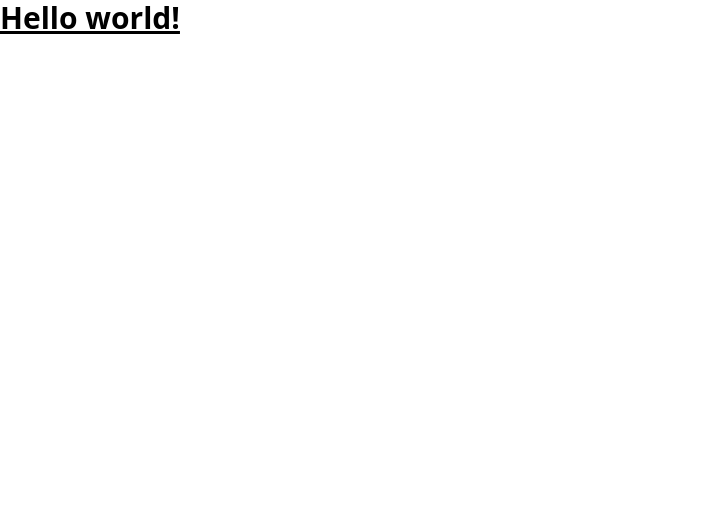
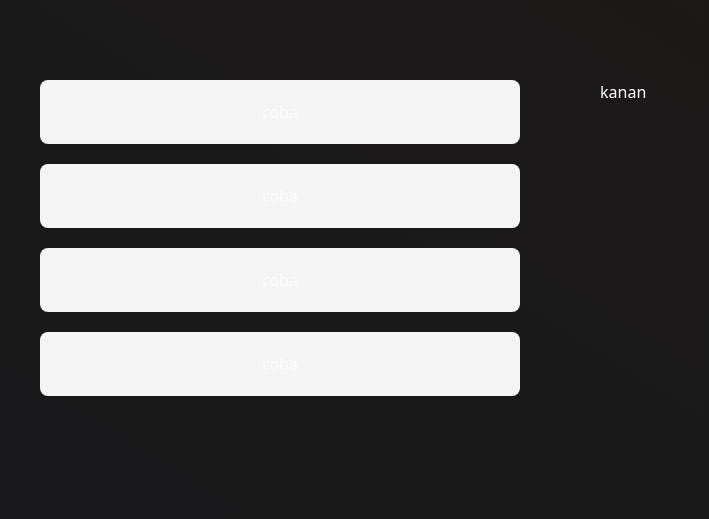
Before and after one commit to hikachuuuxd/portofolio, a plain HTML site: page index.html in a window 1280 px wide. Shown: the whole page, without its empty margins (0-709 px from the left). Drawn offline with nearby package versions, Linux system fonts and the light colour scheme.

Commit message:
add layout

```diff
--- a/index.html
+++ b/index.html
@@ -6,9 +6,31 @@
     <script src="https://cdn.tailwindcss.com"></script>
     <title>Hikari's Portofolio</title>
 </head>
-<body>
-    <h1 class="text-3xl font-bold underline">
-        Hello world!
-      </h1>
+<body class="h-dvh bg-gradient-to-bl from-stone-900 to-zinc-900">
+    <div class="flex flex-col lg:flex-row pt-20 pb-10 px-10">
+        <div class="text-white  lg:w-[40%] flex gap-y-5 content-stretch flex-col mb-20 lg:me-20 2xl:me-40">
+            <div class="bg-neutral-100 h-10 lg:h-16 rounded-lg w-full">
+                <p class="text-center py-2 lg:py-5  ">
+                coba
+            </p></div>
+            <div class="bg-neutral-100 h-10 lg:h-16 rounded-lg w-full">
+                <p class="text-center py-2 lg:py-5  ">
+                coba
+            </p></div>
+            <div class="bg-neutral-100 h-10 lg:h-16 rounded-lg w-full">
+                <p class="text-center py-2 lg:py-5  ">
+                coba
+            </p></div>
+            <div class="bg-neutral-100 h-10 lg:h-16 rounded-lg w-full">
+                <p class="text-center py-2 lg:py-5  ">
+                coba
+            </p></div>
+        </div>
+        <div class="text-white  w-[50%]">
+            kanan
+        </div>
+    </div>
 </body>
 </html>
+
+<!-- flex flex-col gap-4 h-full w-full -->
```
